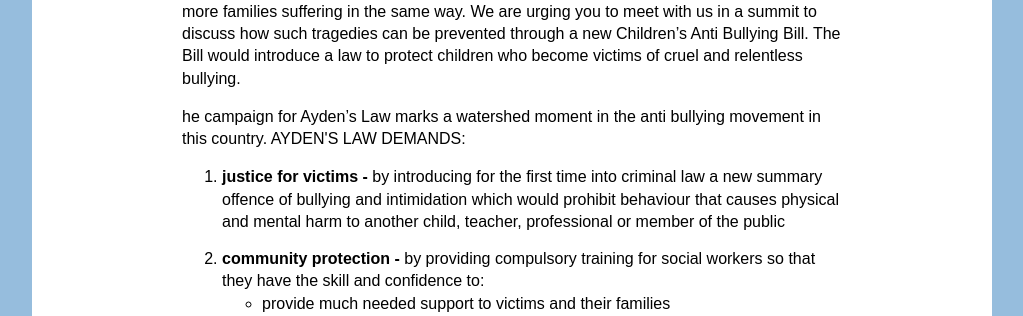
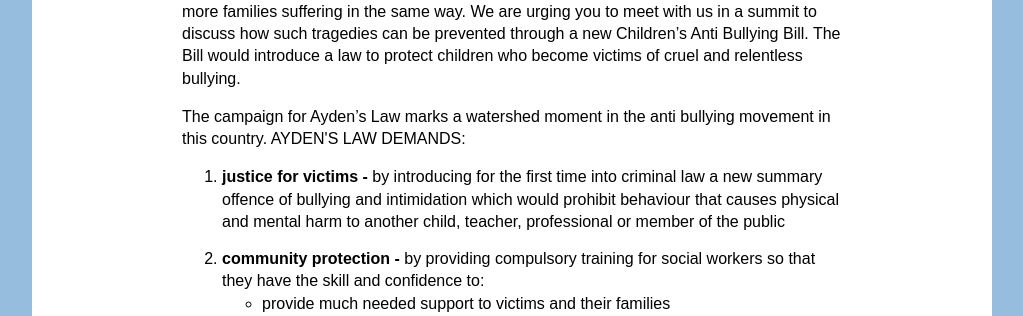
Before and after one commit to thebbgroup/aydens-law, a Flask app: page /letter-to-pm in a window 1280 px wide. Shown: the part 740-1056 px from the top of the page, without its empty margins (128-1151 px from the left). Run offline with Flask 2, Linux system fonts and the light colour scheme; style sheets or scripts are compiled from the project's sources; parts of the project's set-up code (start-up, migrations or seed data) failed here and were passed over.

Commit message:
Fixed typo

```diff
--- a/app/templates/letter_to_pm.jinja
+++ b/app/templates/letter_to_pm.jinja
@@ -27,7 +27,7 @@
 			   Nothing can change what has happened to Shy and all our families but we hope we can stop more families suffering in the same way. We are urging you to meet with us in a summit to discuss how such tragedies can be prevented through a new Children’s Anti Bullying Bill. The Bill would introduce a law to protect children who become victims of cruel and relentless bullying.
 			</p>
 			<p>
-				he campaign for Ayden&rsquo;s Law marks a watershed moment in the anti bullying movement in this country. AYDEN'S LAW DEMANDS:
+				The campaign for Ayden&rsquo;s Law marks a watershed moment in the anti bullying movement in this country. AYDEN'S LAW DEMANDS:
 			</p>
 			<ol>
 				<li>
```
